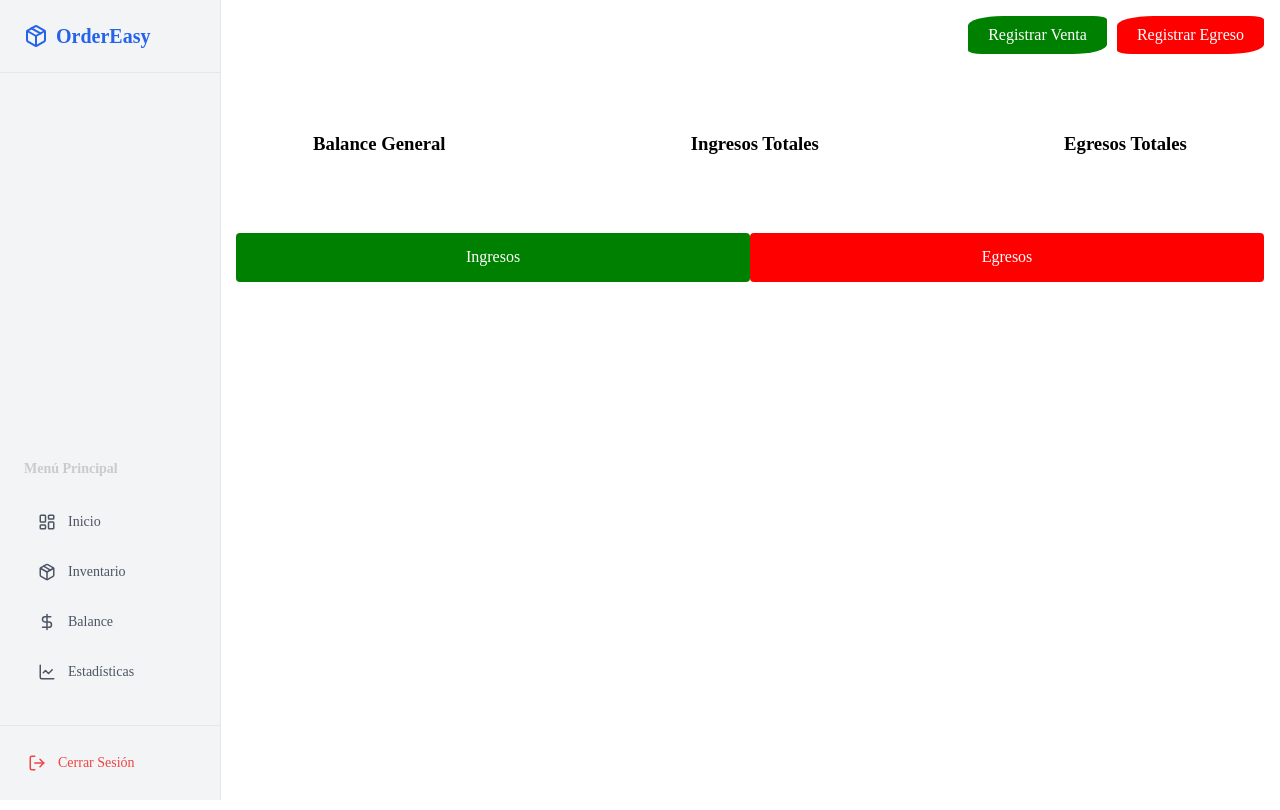
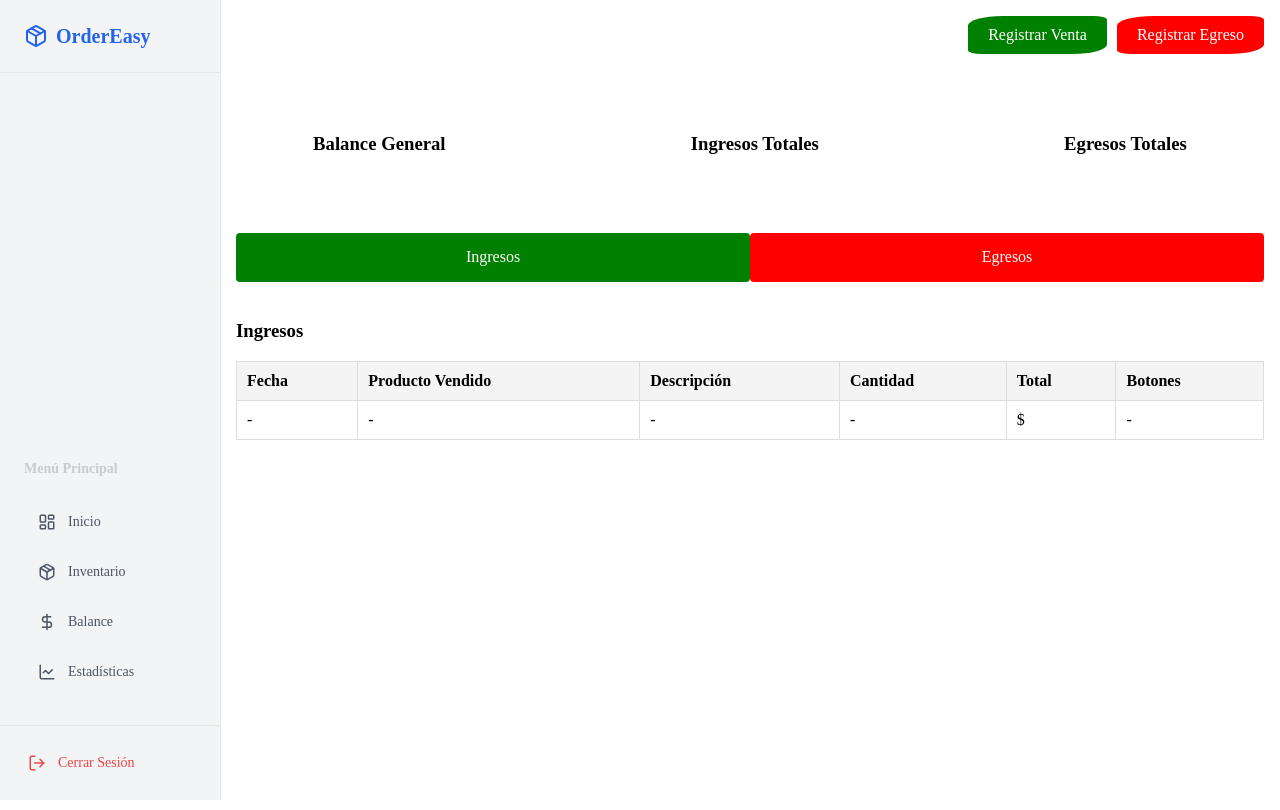
Before and after one commit to badizr7/New-OrderEasy, a React (Vite) app in the folder client/: page /dashboard/balance in a window 1280 px wide. Shown: the top 810 px of the page. Built offline with nearby package versions, Linux system fonts and the light colour scheme; sample sign-in values are in the browser's storage.

Commit message:
Agregación de tablas en balance

```diff
--- a/client/src/components/dashboard/balance/Balance.jsx
+++ b/client/src/components/dashboard/balance/Balance.jsx
@@ -1,9 +1,12 @@
 import React, { useState } from "react";
 import RegistrarIngresoForm from "./vistas/RegistrarIngresoForm";
 import RegistrarEgresoForm from "./vistas/RegistrarEgresoForm";
+import TablaIngresos from "./vistas/TablaIngresos";
+import TablaEgresos from "./vistas/TablaEgresos";
 import "./balance.css";
 
 function Balance() {
+  const [mostrarTabla, setMostrarTabla] = useState("ingresos");
   const [mostrarIngreso, setMostrarIngreso] = useState(false);
   const [mostrarEgreso, setMostrarEgreso] = useState(false);
 
@@ -34,9 +37,17 @@ function Balance() {
 
       {/* Botones inferiores */}
       <div className="botones-expandibles">
-        <button className="btn-ingresos">Ingresos</button>
-        <button className="btn-egresos">Egresos</button>
+        <button className="btn-ingresos" onClick={() => setMostrarTabla("ingresos")}>
+          Ingresos
+        </button>
+        <button className="btn-egresos" onClick={() => setMostrarTabla("egresos")}>
+          Egresos
+        </button>
       </div>
+
+      {/* Mostrar la tabla correspondiente */}
+      {mostrarTabla === "ingresos" && <TablaIngresos />}
+      {mostrarTabla === "egresos" && <TablaEgresos />}
 
       {/* Formularios flotantes */}
       {mostrarIngreso && <RegistrarIngresoForm cerrarFormulario={() => setMostrarIngreso(false)} />}
--- a/client/src/components/dashboard/balance/vistas/RegistrarEgresoForm.jsx
+++ b/client/src/components/dashboard/balance/vistas/RegistrarEgresoForm.jsx
@@ -143,7 +143,7 @@ const RegistrarEgresoForm = ({ cerrarFormulario }) => {
                 {categoria.productos.length > 0 ? (
                   categoria.productos.map((producto) => (
                     <option key={producto._id} value={producto._id}>
-                      {producto.nombre} - Precio de compra: ${producto.precioCompra}
+                      {producto.nombre} - Stock: {producto.cantidadDisponible}
                     </option>
                   ))
                 ) : (
--- /dev/null
+++ b/client/src/components/dashboard/balance/vistas/TablaEgresos.jsx
@@ -0,0 +1,34 @@
+import React from "react";
+import "../vistas/styles/TablaVentas.css"; // Importamos el archivo de estilos
+
+const TablaEgresos = () => {
+  return (
+    <div className="tabla-container">
+        <h3>Egresos</h3>
+      <table className="tabla-productos">
+        <thead>
+          <tr>
+            <th>Fecha</th>
+            <th>Producto Vendido</th>
+            <th>Descripción</th>
+            <th>Cantidad</th>
+            <th>Total</th>
+            <th>Botones</th>
+          </tr>
+        </thead>
+        <tbody>
+          <tr>
+            <td>-</td>
+            <td>-</td>
+            <td>-</td>
+            <td>-</td>
+            <td>$</td>
+            <td>-</td>
+          </tr>
+        </tbody>
+      </table>
+    </div>
+  );
+};
+
+export default TablaEgresos;
--- /dev/null
+++ b/client/src/components/dashboard/balance/vistas/TablaIngresos.jsx
@@ -0,0 +1,34 @@
+import React from "react";
+import "../vistas/styles/TablaVentas.css"; // Importamos el archivo de estilos
+
+const TablaIngresos = () => {
+  return (
+    <div className="tabla-container">
+        <h3>Ingresos</h3>
+      <table className="tabla-productos">
+        <thead>
+          <tr>
+            <th>Fecha</th>
+            <th>Producto Vendido</th>
+            <th>Descripción</th>
+            <th>Cantidad</th>
+            <th>Total</th>
+            <th>Botones</th>
+          </tr>
+        </thead>
+        <tbody>
+          <tr>
+            <td>-</td>
+            <td>-</td>
+            <td>-</td>
+            <td>-</td>
+            <td>$</td>
+            <td>-</td>
+          </tr>
+        </tbody>
+      </table>
+    </div>
+  );
+};
+
+export default TablaIngresos;
--- /dev/null
+++ b/client/src/components/dashboard/balance/vistas/styles/TablaVentas.css
@@ -0,0 +1,24 @@
+.tabla-container {
+    width: 100%;
+    overflow-x: auto;
+    margin: 20px 0;
+  }
+
+  .tabla-productos {
+    width: 100%;
+    border-collapse: collapse;
+  }
+
+  .tabla-productos th, .tabla-productos td {
+    border: 1px solid #ddd;
+    padding: 10px;
+    text-align: left;
+  }
+
+  .tabla-productos th {
+    background-color: #f4f4f4;
+  }
+
+  .tabla-productos tr:nth-child(even) {
+    background-color: #f9f9f9;
+  }
```
